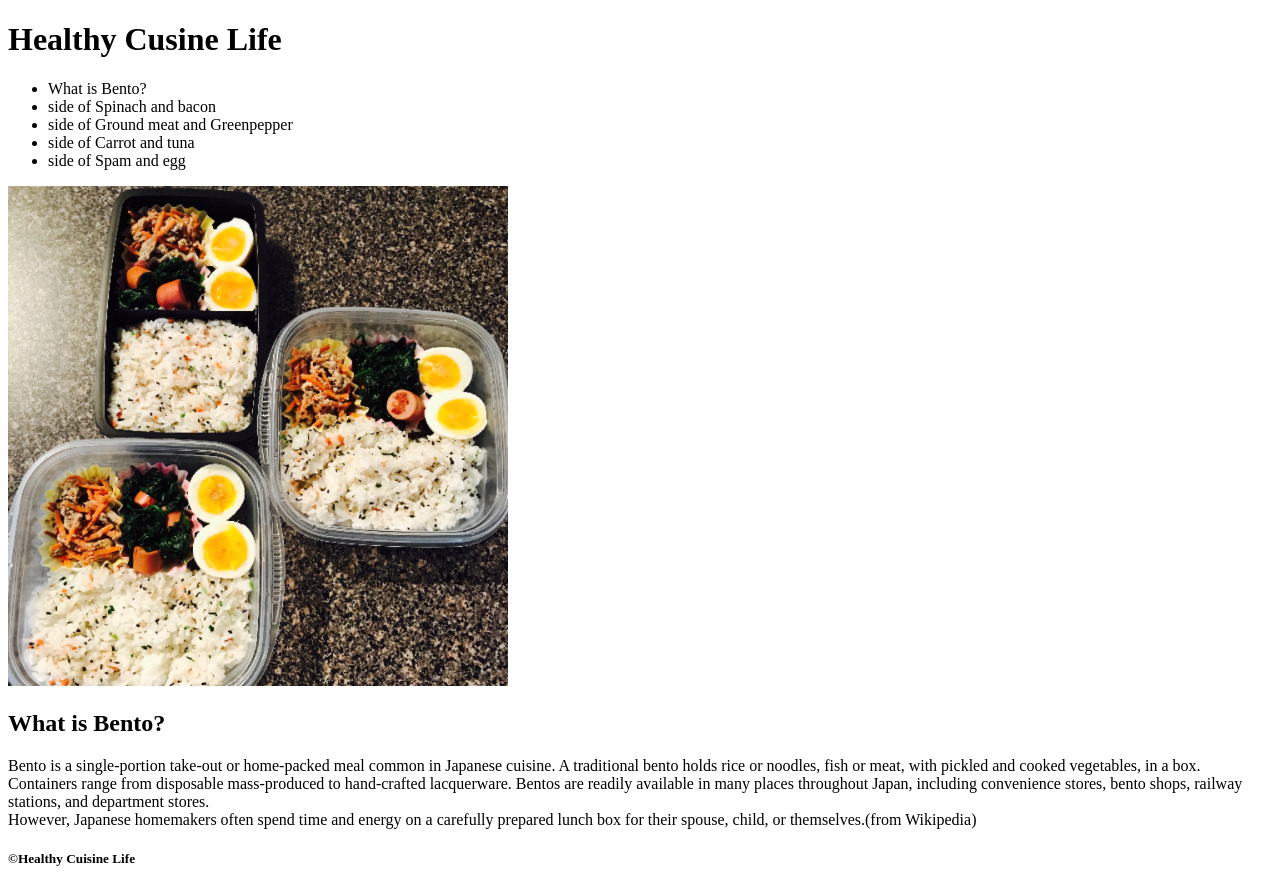
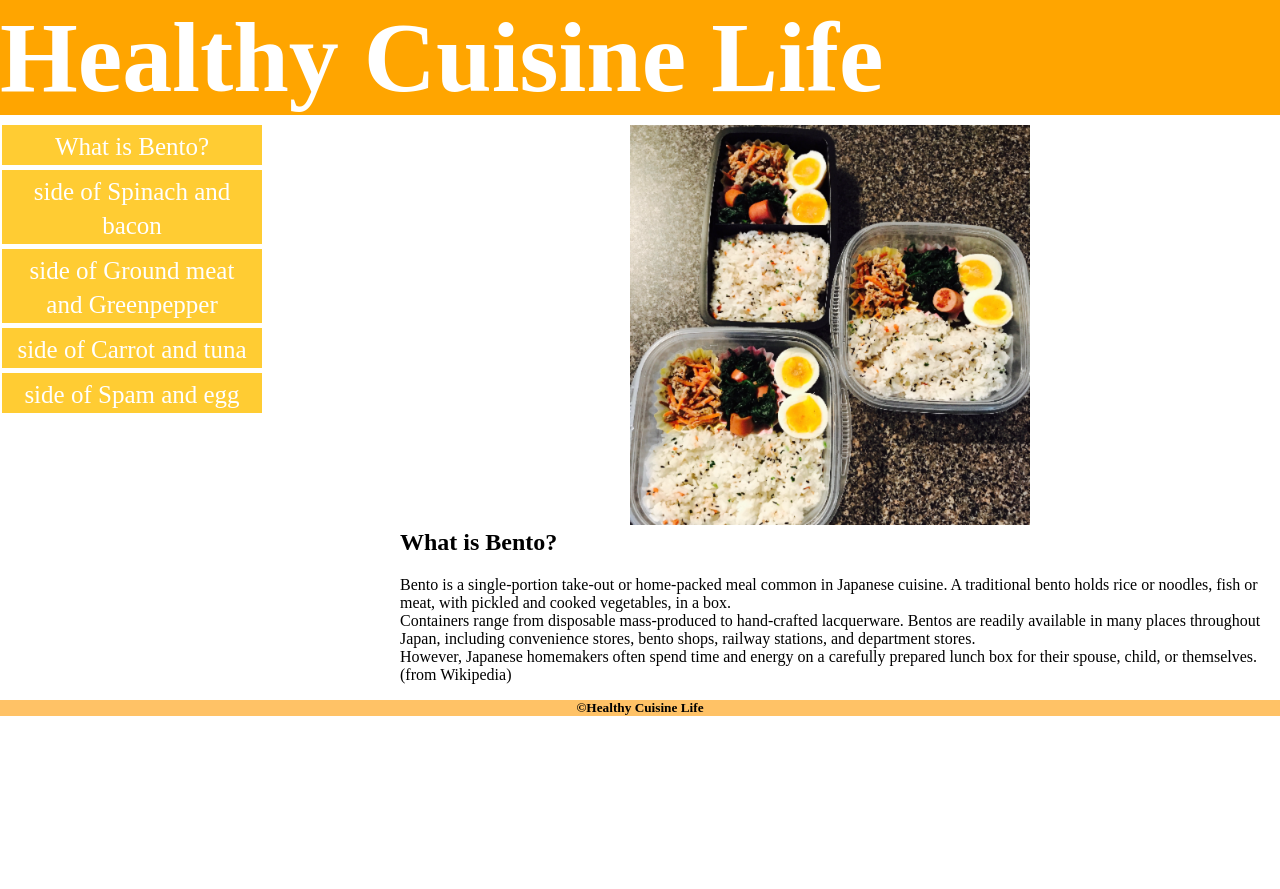
Before and after one commit to Oceanblue713/html-me-something, a plain HTML site: page index.html in a window 1280 px wide. After the commit the page ends 800 px from the top, so only its background shows below. Drawn offline with Linux system fonts and the light colour scheme.

Commit message:
changed index.html

```diff
--- a/index.html
+++ b/index.html
@@ -3,28 +3,29 @@
     <head>
         <meta charset="UTF-8">
         <title>Healthy Cuisine Life</title>
-        <link rel="" href="">
+        <link rel="stylesheet" href="styles.css">
     </head>
     <body>
         <header>
-            <h1>Healthy Cusine Life</h1>
-            <nav id="menu">
+            <h1 class="title">Healthy Cuisine Life</h1>
+            <nav id="menu" class="menu">
                 <ul>
-                    <li>What is Bento?</li>
-                    <li>side of Spinach and bacon</li>
-                    <li>side of Ground meat and Greenpepper</li>
-                    <li>side of Carrot and tuna</li>
-                    <li>side of Spam and egg</li>
+                    <li><a href="#">What is Bento?</a></li>
+                    <li><a href="#">side of Spinach and bacon</a></li>
+                    <li><a href="#">side of Ground meat and Greenpepper</a></li>
+                    <li><a href="#">side of Carrot and tuna</a></li>
+                    <li><a href="#">side of Spam and egg</a></li>
                 </ul>
             </nav>
         </header>
 
         <main class="bento">
-
-            <img src="bento.jpg">
+            <div class="pic">
+              <img src="bento.jpg">
+            </div>
 
             <article class="wiki">
-                <h1>What is Bento?</h1>
+                <h1 class="title1">What is Bento?</h1>
                 <p>Bento is a single-portion take-out or home-packed meal common in Japanese cuisine.
                 A traditional bento holds rice or noodles, fish or meat, with pickled and cooked vegetables, in a box.
                 <br>
@@ -33,6 +34,7 @@
                 <br>
                 However, Japanese homemakers often spend time and energy on a carefully prepared lunch box for their spouse, child, or themselves.(from Wikipedia)</p>
             </article>
+
         </main>
         <footer>
             <h5>&copy;Healthy Cuisine Life</h5>
```
